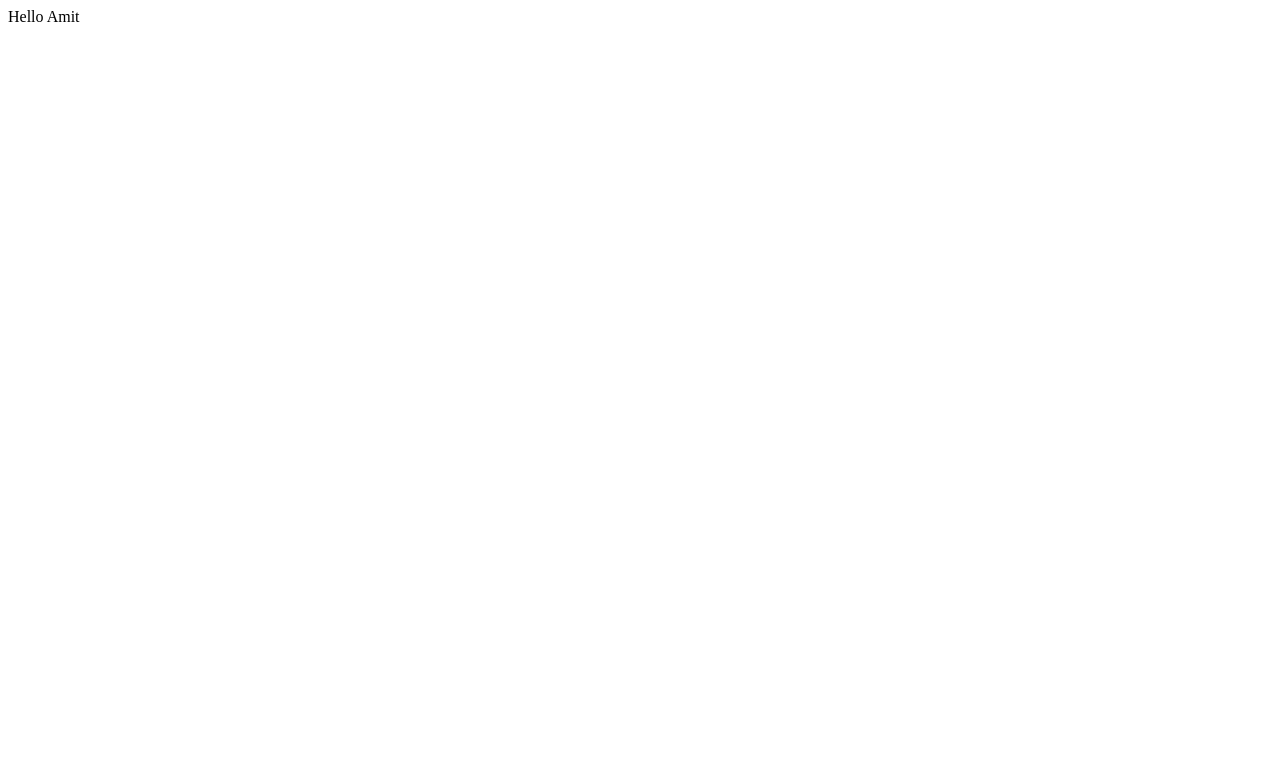
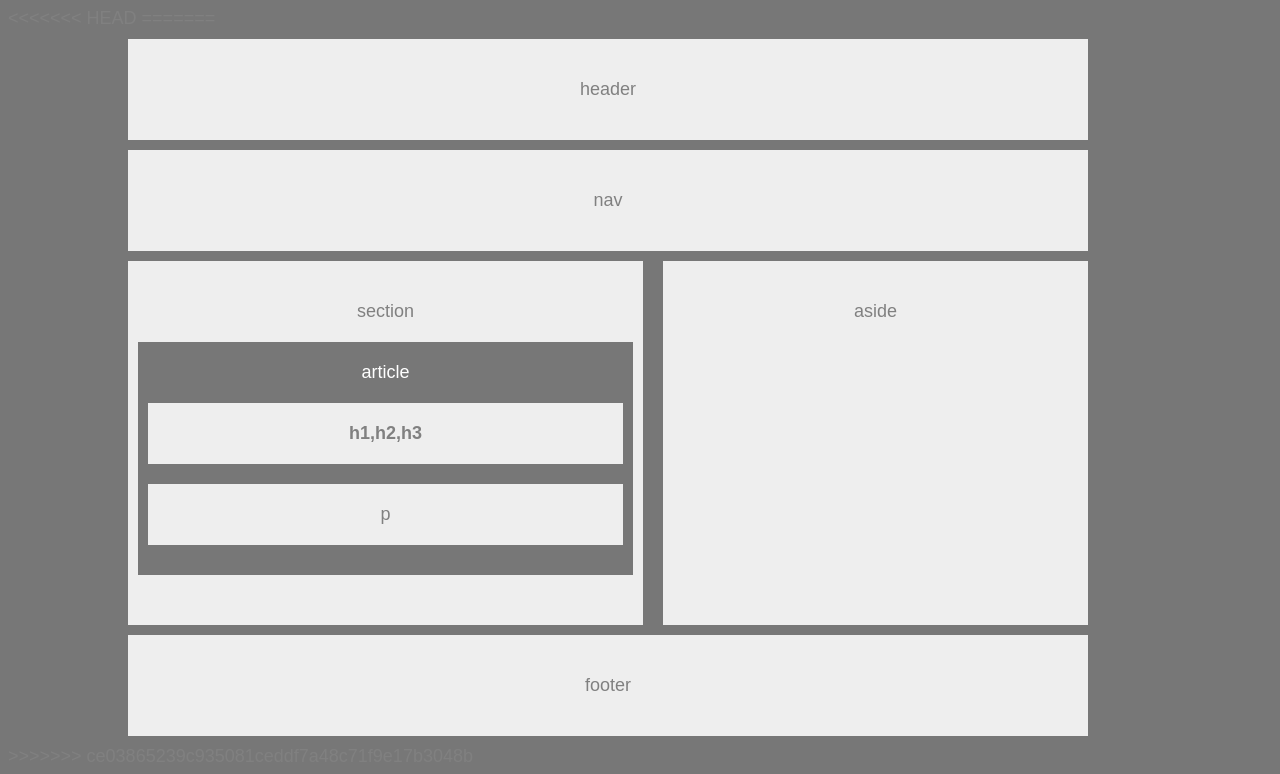
Before and after one commit to amitraiberkleybootcamp/amitraiberkleybootcamp.github.io, a plain HTML site: page index.html in a window 1280 px wide. Drawn offline with Linux system fonts and the light colour scheme.

Commit message:
Easy Homework

```diff
--- a/index.html
+++ b/index.html
@@ -1,9 +1,45 @@
 <!DOCTYPE html>
+<<<<<<< HEAD
 <html>
 <head>
-	<title>Hello Amit</title>
+	<title></title>
 </head>
 <body>
-Hello Amit
+
 </body>
+=======
+<html lang="en-us">
+
+<head>
+	<meta charset="UTF-8">
+	<title>Building a Wireframe</title>
+	<link rel="stylesheet" type="text/css" href="style.css">
+</head>
+
+<body>
+  <div class="wrapper">
+
+    <header id="header">header</header>
+
+    <nav id="nav">nav</nav>
+
+  	<section id="section">section
+        <article id="article">article<br>
+          <header id="articleHeader">h1,h2,h3</header>
+    	    <p id="para">p</p>
+        </article>
+
+    </section>
+
+  	<section id="aside">
+      	<aside>aside</aside>
+    </section>
+
+    <footer id="footer">footer</footer>
+
+  </div>
+
+</body>
+
+>>>>>>> ce03865239c935081ceddf7a48c71f9e17b3048b
 </html>
--- /dev/null
+++ b/style.css
@@ -0,0 +1,98 @@
+body{
+	background: #777;
+	font-family: 'Arial', 'Helvetica Neue', Helvetica, sans-serif;
+	font-size: 18px;
+	color: gray;
+}
+
+.wrapper{
+	margin-top: 10px;
+	margin-left: 120px;
+	width: 960px;
+}
+
+#header{
+	background: #eee;
+	padding: 40px;
+	text-align: center;
+	margin-bottom: 10px;
+}
+
+#nav{
+	background: #eee;
+	padding: 40px;
+	text-align: center;
+	margin-bottom: 10px;
+}
+
+#section{
+	background: #eee;
+	text-align: center;
+	width: 495px;
+	padding: 40px;
+	padding-left: 10px;
+	padding-right: 10px;
+	margin-bottom: 10px;
+	float: left;
+}
+
+#article{
+	background: #777;
+    text-align: center;
+    padding: 20px;
+	padding-left: 10px;
+	padding-right: 10px;
+	margin-bottom: 10px;
+	margin-top: 20px;
+	color: white;
+
+}
+
+#articleHeader{
+
+	background: #eee;
+    text-align: center;
+    padding: 20px;
+	padding-left: 10px;
+	padding-right: 10px;
+	margin-bottom: 10px;
+	margin-top: 20px;
+	color: gray;
+	font-weight: bold;
+
+}
+
+#para{
+	background: #eee;
+    text-align: center;
+    padding: 20px;
+	padding-left: 10px;
+	padding-right: 10px;
+	margin-bottom: 10px;
+	margin-top: 20px;
+	color: gray;
+
+}
+
+#aside{
+	width: 405px;
+	background: #eee;
+	text-align: center;
+	padding: 40px;
+	padding-left: 10px;
+	padding-right: 10px;
+	margin-bottom: 10px;
+	float: right;
+	height: 284px;
+}
+
+#footer{
+	clear: both;
+	overflow: auto;
+	background: #eee;
+	padding: 40px;
+	text-align: center;
+	margin-bottom: 10px;
+	margin-top: 10px;
+
+}
```
Also changed, not shown: 1 other file.
